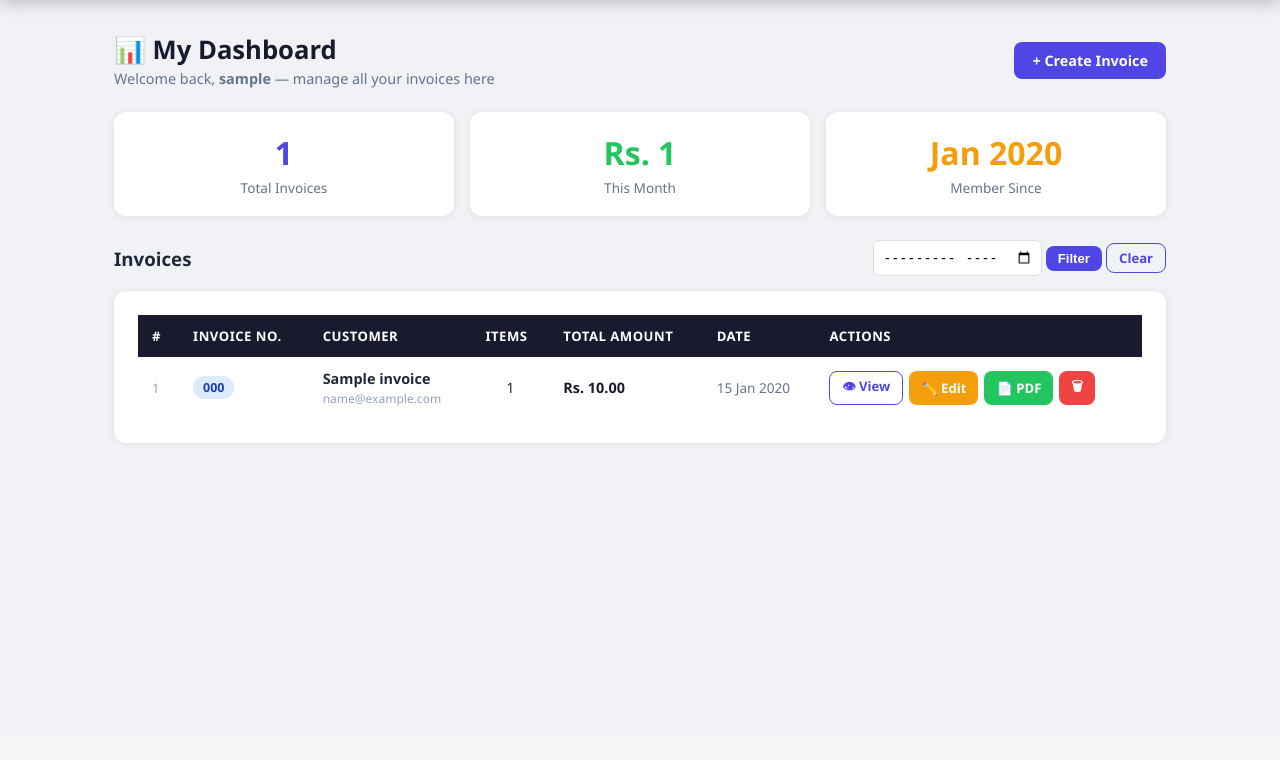
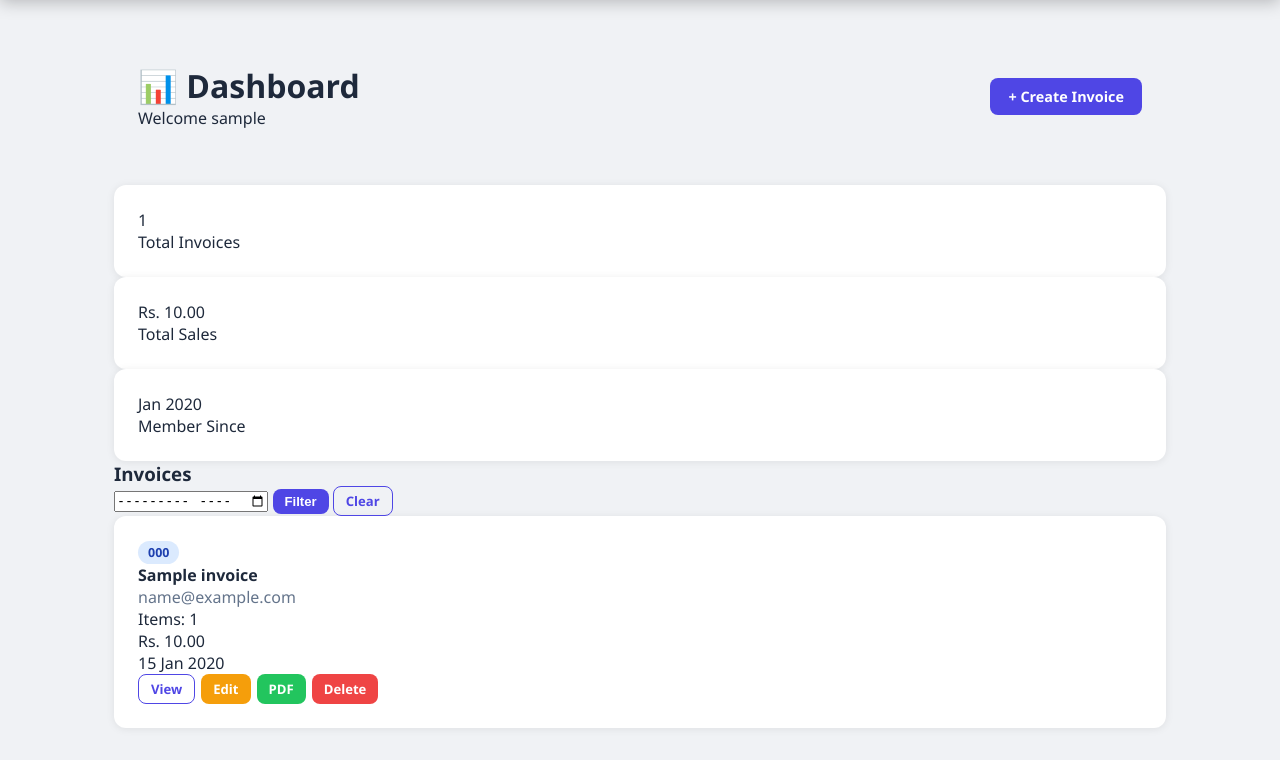
Before and after one commit to zainammar/invoice_shop, a Django app: page / in a window 1280 px wide. Shown: the part 64-824 px from the top of the page. Before the commit the page ends 510 px from the top, so only its background shows below. Run offline with Django 5.2, Linux system fonts and the light colour scheme; a user stored in the database is signed in; tables that the repository leaves empty hold one stand-in row (values such as "Sample post"); grey boxes marked "Sample" are stand-in pictures.

Commit message:
Change UI

```diff
--- a/invoice_shop/settings.py
+++ b/invoice_shop/settings.py
@@ -51,6 +51,11 @@
 }
 STATIC_URL = '/static/'
 LOGIN_URL = '/login/'
+STATIC_URL = '/static/'
+STATICFILES_DIRS = [BASE_DIR / "static"]
+
+
+
 DEFAULT_AUTO_FIELD = 'django.db.models.BigAutoField'
 LANGUAGE_CODE = 'en-us'
 TIME_ZONE = 'Asia/Karachi'
--- a/invoices/templates/invoices/dashboard.html
+++ b/invoices/templates/invoices/dashboard.html
@@ -1,101 +1,167 @@
 {% extends 'invoices/base.html' %}
+{% load static %}
+<link rel="stylesheet" href="{% static 'css/dashboard.css' %}">
 {% block title %}Dashboard — Invoice Shop{% endblock %}
+
 {% block content %}
 
+
+
+<div class="container">
+
+    <!-- HEADER -->
     <div class="page-header">
         <div>
-    <h1 class="page-title">📊 My Dashboard</h1>
-    <p class="page-subtitle">Welcome back, <strong>{{ user.username }}</strong> — manage all your invoices here</p>
-  </div>
-  <a href="{% url 'create_invoice' %}" class="btn btn-primary">+ Create Invoice</a>
+            <h1>📊 Dashboard</h1>
+            <p>Welcome {{ user.username }}</p>
         </div>
 
-<!-- Stats -->
-<div style="display:grid;grid-template-columns:repeat(3,1fr);gap:1rem;margin-bottom:1.5rem;">
-  <div class="card" style="text-align:center;padding:1.2rem;">
-    <div style="font-size:2rem;font-weight:800;color:#4f46e5;">{{ invoices.count }}</div>
-    <div style="color:#64748b;font-size:0.85rem;margin-top:4px;">Total Invoices</div>
-  </div>
-  <div class="card" style="text-align:center;padding:1.2rem;">
-    <div style="font-size:2rem;font-weight:800;color:#22c55e;">
-      Rs. {% with total=0 %}
-        {% for inv in invoices %}{% endfor %}
-        {{ invoices.count }}
-      {% endwith %}
-    </div>
-    <div style="color:#64748b;font-size:0.85rem;margin-top:4px;">This Month</div>
-  </div>
-  <div class="card" style="text-align:center;padding:1.2rem;">
-    <div style="font-size:2rem;font-weight:800;color:#f59e0b;">{{ user.date_joined|date:"M Y" }}</div>
-    <div style="color:#64748b;font-size:0.85rem;margin-top:4px;">Member Since</div>
+        <a href="{% url 'create_invoice' %}" class="btn btn-primary">
+            + Create Invoice
+        </a>
     </div>
   </div>
-<div style="display:flex;justify-content:space-between;align-items:center;margin-bottom:15px;">
+    <!-- STATS -->
+    <div class="row-3 content-grid bg-2">
+      <div class="grid-item-1">
+    <div class="dashboard-stats">
+
+        <div class="card stat-card">
+            <div class="stat-number">{{ invoices.count }}</div>
+            <div class="stat-label">Total Invoices</div>
+        </div>
+      </div>
+    </div>
+      <div class="grid-item-1">
+        <div class="card stat-card">
+            <div id="monthly-total" class="stat-number stat-success">
+                Rs. 0.00
+            </div>
+            <div class="stat-label">Total Sales</div>
+        </div>
+      </div>
+      <div class="grid-item-1">
+        <div class="card stat-card">
+            <div class="stat-number stat-warning">
+                {{ user.date_joined|date:"M Y" }}
+            </div>
+            <div class="stat-label">Member Since</div>
+        </div>
+      </div>
+    </div>
+
+    <!-- FILTER -->
+    <div class="dashboard-filter">
 
         <h3>Invoices</h3>
 
-  <form method="GET">
-      <input type="month"
-             name="month"
-             value="{{ request.GET.month }}"
-             style="padding:8px;border:1px solid #ddd;border-radius:6px;">
+        <form method="GET" class="filter-form">
 
-      <button type="submit"
-              class="btn btn-primary btn-sm">
+            <input type="month" name="month" value="{{ request.GET.month }}">
+
+            <button type="submit" class="btn btn-primary btn-sm">
                 Filter
             </button>
 
-      <a href="{% url 'dashboard' %}"
-         class="btn btn-outline btn-sm">
+            <a href="{% url 'dashboard' %}" class="btn btn-outline btn-sm">
                 Clear
             </a>
+
         </form>
 
     </div>
-<div class="card">
+
+    <!-- INVOICES GRID -->
     {% if invoices %}
-  <div style="overflow-x:auto;">
-    <table>
-      <thead>
-        <tr>
-          <th>#</th>
-          <th>Invoice No.</th>
-          <th>Customer</th>
-          <th>Items</th>
-          <th>Total Amount</th>
-          <th>Date</th>
-          <th>Actions</th>
-        </tr>
-      </thead>
-      <tbody>
+
+    <div class="invoice-grid row-3">
+
         {% for invoice in invoices %}
-        <tr>
-          <td style="color:#94a3b8;font-size:0.82rem;">{{ forloop.counter }}</td>
-          <td><span class="badge badge-blue">{{ invoice.invoice_number }}</span></td>
-          <td><strong>{{ invoice.customer_name }}</strong>{% if invoice.customer_email %}<br><small style="color:#94a3b8;">{{ invoice.customer_email }}</small>{% endif %}</td>
-          <td style="text-align:center;">{{ invoice.items.count }}</td>
-          <td style="font-weight:700;color:#1a1a2e;">Rs. {{ invoice.total_amount|floatformat:2 }}</td>
-          <td style="color:#64748b;font-size:0.85rem;">{{ invoice.created_at|date:"d M Y" }}</td>
-          <td>
+
+        <div class="card invoice-card">
+
+            <div class="invoice-header">
+                <span class="badge badge-blue">
+                    {{ invoice.invoice_number }}
+                </span>
+            </div>
+
+            <div class="invoice-body">
+
+                <h4>{{ invoice.customer_name }}</h4>
+
+                {% if invoice.customer_email %}
+                <p style="color:#64748b;">{{ invoice.customer_email }}</p>
+                {% endif %}
+
+                <p>Items: {{ invoice.items.count }}</p>
+
+                <div class="invoice-total invoice-amount">
+                    Rs. {{ invoice.total_amount|floatformat:2 }}
+                </div>
+
+                <div class="invoice-date">
+                    {{ invoice.created_at|date:"d M Y" }}
+                </div>
+
+            </div>
+
             <div class="actions">
-              <a href="{% url 'invoice_detail' invoice.pk %}" class="btn btn-outline btn-sm">👁 View</a>
-              <a href="{% url 'edit_invoice' invoice.pk %}" class="btn btn-warning btn-sm">✏️ Edit</a>
-              <a href="{% url 'download_pdf' invoice.pk %}" class="btn btn-success btn-sm">📄 PDF</a>
-              <a href="{% url 'delete_invoice' invoice.pk %}" class="btn btn-danger btn-sm">🗑</a>
+
+                <a href="{% url 'invoice_detail' invoice.pk %}" class="btn btn-outline btn-sm">
+                    View
+                </a>
+
+                <a href="{% url 'edit_invoice' invoice.pk %}" class="btn btn-warning btn-sm">
+                    Edit
+                </a>
+
+                <a href="{% url 'download_pdf' invoice.pk %}" class="btn btn-success btn-sm">
+                    PDF
+                </a>
+
+                <a href="{% url 'delete_invoice' invoice.pk %}" class="btn btn-danger btn-sm">
+                    Delete
+                </a>
+
             </div>
-          </td>
-        </tr>
+
+        </div>
+
         {% endfor %}
-      </tbody>
-    </table>
+
     </div>
+
     {% else %}
-  <div style="text-align:center;padding:4rem 2rem;">
-    <div style="font-size:4rem;margin-bottom:1rem;">📋</div>
-    <h3 style="color:#1e293b;margin-bottom:0.5rem;">No invoices yet</h3>
-    <p style="color:#64748b;margin-bottom:1.5rem;">Create your first invoice to get started</p>
-    <a href="{% url 'create_invoice' %}" class="btn btn-primary">+ Create First Invoice</a>
+
+    <div style="text-align:center;padding:3rem;">
+        <h3>No invoices found</h3>
+        <p>Create your first invoice</p>
     </div>
+
     {% endif %}
+
 </div>
+
+<!-- JS TOTAL CALC -->
+<script>
+document.addEventListener('DOMContentLoaded', function () {
+
+    let total = 0;
+
+    document.querySelectorAll('.invoice-amount').forEach(el => {
+        let amount = el.innerText
+            .replace('Rs.', '')
+            .replace(/,/g, '')
+            .trim();
+
+        total += parseFloat(amount) || 0;
+    });
+
+    document.getElementById('monthly-total').innerText =
+        'Rs. ' + total.toFixed(2);
+
+});
+</script>
+
 {% endblock %}
--- a/invoices/views.py
+++ b/invoices/views.py
@@ -15,6 +15,7 @@
 from reportlab.lib.enums import TA_CENTER, TA_RIGHT, TA_LEFT
 from reportlab.pdfgen import canvas
 from reportlab.lib.units import mm
+from django.db.models import Sum
 import io
 
 
@@ -139,6 +140,7 @@
     product_count = UserProduct.objects.filter(
         user=request.user
     ).count()
+
 
     return render(request, 'invoices/dashboard.html', {
         'invoices': invoices,
```
Also changed, not shown: static/css/dashboard.css (added, +141 -0 lines), media/logos/avatars/logo3_6AV6aYh.png (added), media/logos/company/logo5.png (added). Lines whose indentation alone changed are shown as unchanged.
